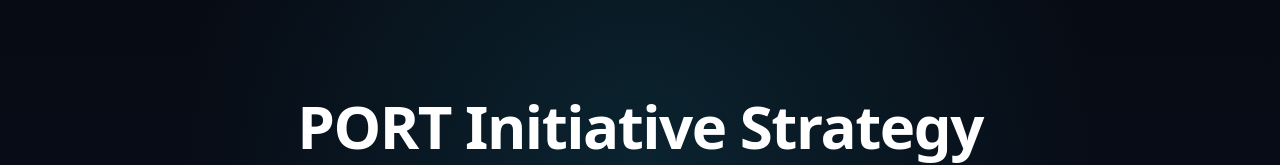
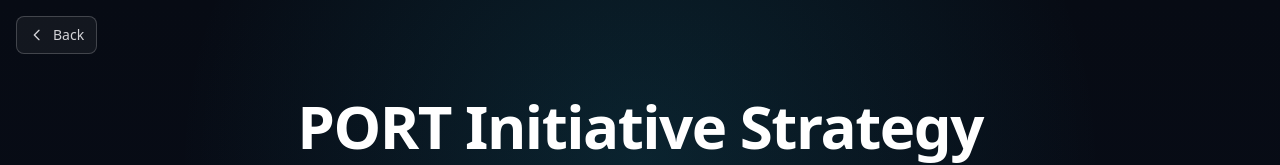
Before and after one commit to RobDahl/next-portfolio, a Next.js app: page /projects/architectural-strategy-port in a window 1280 px wide. Shown: the top 165 px of the page. Built offline with nearby package versions, Linux system fonts and the light colour scheme.

Commit message:
feat: add back button to project pages

```diff
--- a/src/app/projects/[slug]/page.tsx
+++ b/src/app/projects/[slug]/page.tsx
@@ -3,6 +3,7 @@
 import { motion } from "framer-motion";
 import { notFound } from "next/navigation";
 import { use } from "react";
+import Link from "next/link";
 import { caseStudies } from "@/data/data";
 
 interface PageProps {
@@ -22,6 +23,19 @@ export default function CaseStudyPage({ params }: PageProps) {
       transition={{ duration: 0.6, ease: "easeInOut" }}
       className="relative min-h-screen bg-gradient-to-b from-[#070b14] to-[#0a0f1e] text-white"
     >
+      {/* Back Button */}
+      <div className="absolute top-4 left-4 z-10">
+        <Link
+          href="/"
+          className="inline-flex items-center gap-2 rounded-lg border border-white/20 bg-white/5 px-3 py-2 text-sm text-zinc-300 transition hover:border-white/35 hover:bg-white/10 hover:text-white"
+        >
+          <svg className="h-4 w-4" fill="none" viewBox="0 0 24 24" stroke="currentColor">
+            <path strokeLinecap="round" strokeLinejoin="round" strokeWidth={2} d="M15 19l-7-7 7-7" />
+          </svg>
+          Back
+        </Link>
+      </div>
+
       {/* Hero Banner */}
       <section className="relative overflow-hidden">
         <div className="absolute inset-0 bg-[radial-gradient(circle_at_center,rgba(34,211,238,0.12),transparent_70%)]" />
```
